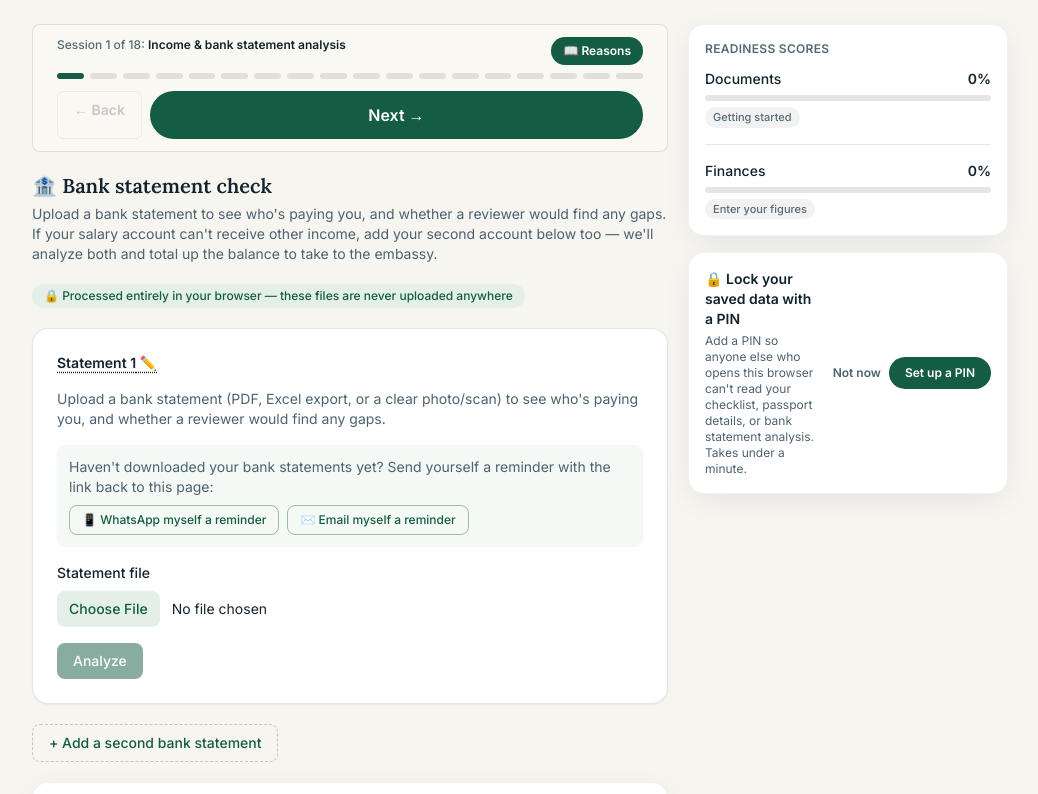
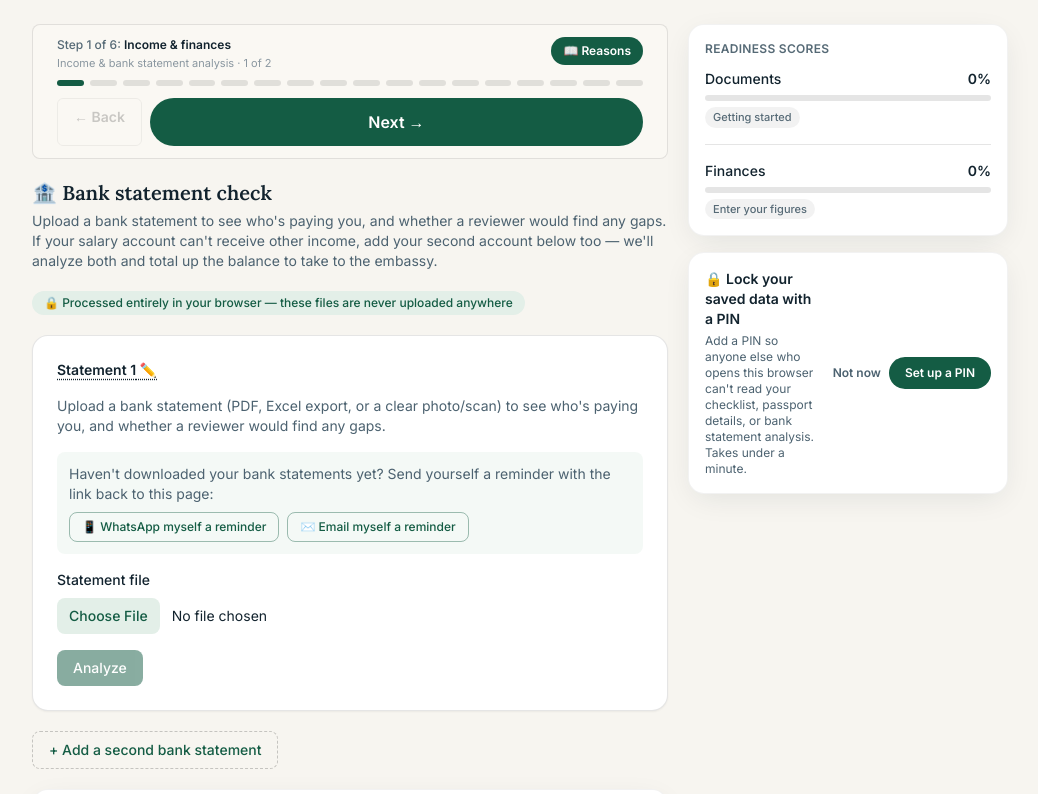
Before and after one commit to SmoothApplication/smooth-application, a Next.js app in the folder web/: page /checklist/uk/statement in a window 1280 px wide. Shown: the top 794 px of the page, without its empty margins (120-1158 px from the left). Built offline with nearby package versions, Linux system fonts and the light colour scheme.

Commit message:
Group session progress into 6 named chapters instead of raw Session X of 18

```diff
--- a/web/components/checklist/SessionShell.tsx
+++ b/web/components/checklist/SessionShell.tsx
@@ -6,6 +6,7 @@ import ChecklistSidebar from '@/components/checklist/ChecklistSidebar';
 import SaveProgressPanel from '@/components/checklist/SaveProgressPanel';
 import { useChecklistState } from '@/lib/checklist/useChecklistState';
 import { buildSessionOrder, SessionKey, prevSessionHref, nextSessionHref } from '@/lib/checklist/sessions';
+import { chapterInfoForSession } from '@/lib/checklist/chapters';
 
 // The shared shell for the 3-session flow added in task #381 (see lib/checklist/sessions.ts for the
 // full scope note): a "Session X of N" nav bar with progress pills and Back/Next, the persistent
@@ -28,6 +29,16 @@ export default function SessionShell({ code, name, session, children }: SessionS
   const order = buildSessionOrder(code);
   const idx = order.findIndex((s) => s.key === session);
   const total = order.length;
+  // Tester feedback (forwarded WhatsApp message, verbatim): "the sites process looks too long Like
+  // too many questions." The flat "Session 1 of 18" framing below was honest but discouraging before
+  // the applicant even started — a 6-category document checklist pushes the raw count well past what
+  // "18 sessions" sounds like once you're actually moving through them. chapterInfoForSession groups
+  // the SAME underlying flat `order` (unchanged — buildSessionOrder and its locked-down test
+  // assertions aren't touched) into a small, fixed number of named chapters (6, regardless of how
+  // many document-checklist categories this country has), so the headline number the applicant sees
+  // first stays small and constant across every country. See lib/checklist/chapters.ts for the full
+  // rationale, including why this is a step count and not a fabricated time estimate.
+  const chapter = chapterInfoForSession(order, idx);
   const prev = prevSessionHref(code, session);
   const next = nextSessionHref(code, session);
   // Task #418 (direct request): "move 'still missing' to the last session" — the sidebar is
@@ -42,10 +53,20 @@ export default function SessionShell({ code, name, session, children }: SessionS
             sticky chrome on every session matches the new cream/green palette. */}
         <div className="sticky top-0 z-10 -mx-6 border-b border-black/10 bg-cream-soft/95 px-6 py-3 backdrop-blur lg:mx-0 lg:rounded-lg lg:border">
           <div className="flex items-start justify-between gap-3">
-            <p className="text-xs font-medium text-[#566a76]">
-              Session {idx + 1} of {total}:{' '}
-              <span className="font-semibold text-[#12232e]">{order[idx]?.label}</span>
-            </p>
+            <div>
+              <p className="text-xs font-medium text-[#566a76]">
+                Step {chapter.chapterIndex + 1} of {chapter.chapterCount}:{' '}
+                <span className="font-semibold text-[#12232e]">{chapter.chapterLabel}</span>
+              </p>
+              {/* Secondary line — keeps the exact page identity visible (same label this bar always
+                  showed) and, inside the document-checklist chapter where this actually varies by
+                  country, shows the applicant's real position within that chapter ("category 2 of
+                  6") without that number dominating the headline above it. */}
+              <p className="mt-0.5 text-[11px] text-[#8a97a0]">
+                {chapter.subLabel}
+                {chapter.subPosition ? ` · ${chapter.subPosition.index} of ${chapter.subPosition.count}` : ''}
+              </p>
+            </div>
             {/* Task #391 (mobile audit): this used to be a `fixed bottom-5 right-5` pill that stayed
                 on screen during scroll, matching the original's own persistent floating "Reasons"
                 tab — but "fixed" meant it sat over whatever content happened to be in that screen
--- /dev/null
+++ b/web/lib/checklist/chapters.ts
@@ -0,0 +1,90 @@
+import { SessionDescriptor, SessionKey } from './sessions';
+
+// Direct user feedback (forwarded WhatsApp message from a real tester, "the sites process looks too
+// long, like too many questions"): the flat "Session 1 of 18" framing in SessionShell.tsx is honest
+// about how much work is left, but the raw count is itself discouraging before the applicant has
+// even started — a 6-category document checklist on a country like the UK means the headline number
+// keeps climbing well past what "18 short sessions" actually feels like once you're in one. Nothing
+// about the underlying flow (buildSessionOrder in sessions.ts, the fixed per-session routes, the
+// progress pills) changes here — this is a pure DISPLAY regrouping: the same sessions, bucketed into
+// a small, fixed number of named "chapters" that stays the same size (6) regardless of how many
+// document-checklist categories a given country has, with a secondary line showing exactly where
+// within that chapter the applicant actually is.
+//
+// Deliberately NOT a time estimate ("~25 minutes left") — this codebase has no real per-session
+// completion-time telemetry to back a number like that with, and a wrong guess (especially an
+// optimistic one that turns out short) would cost more trust than the vague "Session 1 of 18" ever
+// did. A smaller, truthful step count is a safe improvement; a fabricated time estimate is not.
+export type ChapterKey =
+  | 'income-and-docs'
+  | 'passport-and-travel'
+  | 'your-details'
+  | 'next-steps'
+  | 'document-checklist'
+  | 'review-and-submit';
+
+const CHAPTER_LABELS: Record<ChapterKey, string> = {
+  'income-and-docs': 'Income & finances',
+  'passport-and-travel': 'Passport & travel history',
+  'your-details': 'Your details',
+  'next-steps': 'What to do next',
+  'document-checklist': 'Document checklist',
+  'review-and-submit': 'Review & submit',
+};
+
+// Every SessionKey maps to exactly one chapter. `checklist:${number}` keys all share the same
+// chapter regardless of index (see chapterKeyFor below) — they're the ones whose COUNT varies by
+// country, which is exactly the part of the raw session count that felt the longest.
+function chapterKeyFor(key: SessionKey): ChapterKey {
+  if (key === 'statement' || key === 'financial') return 'income-and-docs';
+  if (key === 'passport' || key === 'travel-history') return 'passport-and-travel';
+  if (key === 'responsibilities' || key === 'trip-details') return 'your-details';
+  if (key === 'next-steps') return 'next-steps';
+  if (key === 'final-review' || key === 'reasons') return 'review-and-submit';
+  return 'document-checklist'; // every `checklist:${number}` key
+}
+
+// The fixed display order chapters appear in — independent of CHAPTER_LABELS's declaration order
+// (a Record's key order isn't a safe thing to rely on) and independent of exactly which SessionKey
+// happens to appear first in a given country's buildSessionOrder (which could, in principle, change
+// without this needing to).
+const CHAPTER_ORDER: ChapterKey[] = [
+  'income-and-docs',
+  'passport-and-travel',
+  'your-details',
+  'next-steps',
+  'document-checklist',
+  'review-and-submit',
+];
+
+export type ChapterInfo = {
+  chapterIndex: number; // 0-based
+  chapterCount: number; // always CHAPTER_ORDER.length — fixed regardless of country
+  chapterLabel: string;
+  /** This specific session's own label (e.g. "Income & bank statement analysis"), same string
+   * SessionShell already showed before this change — kept so the exact page identity is never lost,
+   * just demoted to a secondary line under the new chapter heading. */
+  subLabel: string;
+  /** 1-based position of this session within its OWN chapter (e.g. "category 2 of 6" inside the
+   * document-checklist chapter) — null when the chapter has only one session, where restating "1 of
+   * 1" would be noise rather than useful orientation. */
+  subPosition: { index: number; count: number } | null;
+};
+
+export function chapterInfoForSession(order: SessionDescriptor[], sessionIdx: number): ChapterInfo {
+  const session = order[sessionIdx];
+  const thisChapterKey = chapterKeyFor(session.key);
+  const chapterIndex = CHAPTER_ORDER.indexOf(thisChapterKey);
+
+  const sessionsInChapter = order.filter((s) => chapterKeyFor(s.key) === thisChapterKey);
+  const positionInChapter = sessionsInChapter.findIndex((s) => s.key === session.key);
+
+  return {
+    chapterIndex,
+    chapterCount: CHAPTER_ORDER.length,
+    chapterLabel: CHAPTER_LABELS[thisChapterKey],
+    subLabel: session.label,
+    subPosition:
+      sessionsInChapter.length > 1 ? { index: positionInChapter + 1, count: sessionsInChapter.length } : null,
+  };
+}
```
Also changed, not shown: 2 other files (tests, documents, lock files or other folders).
